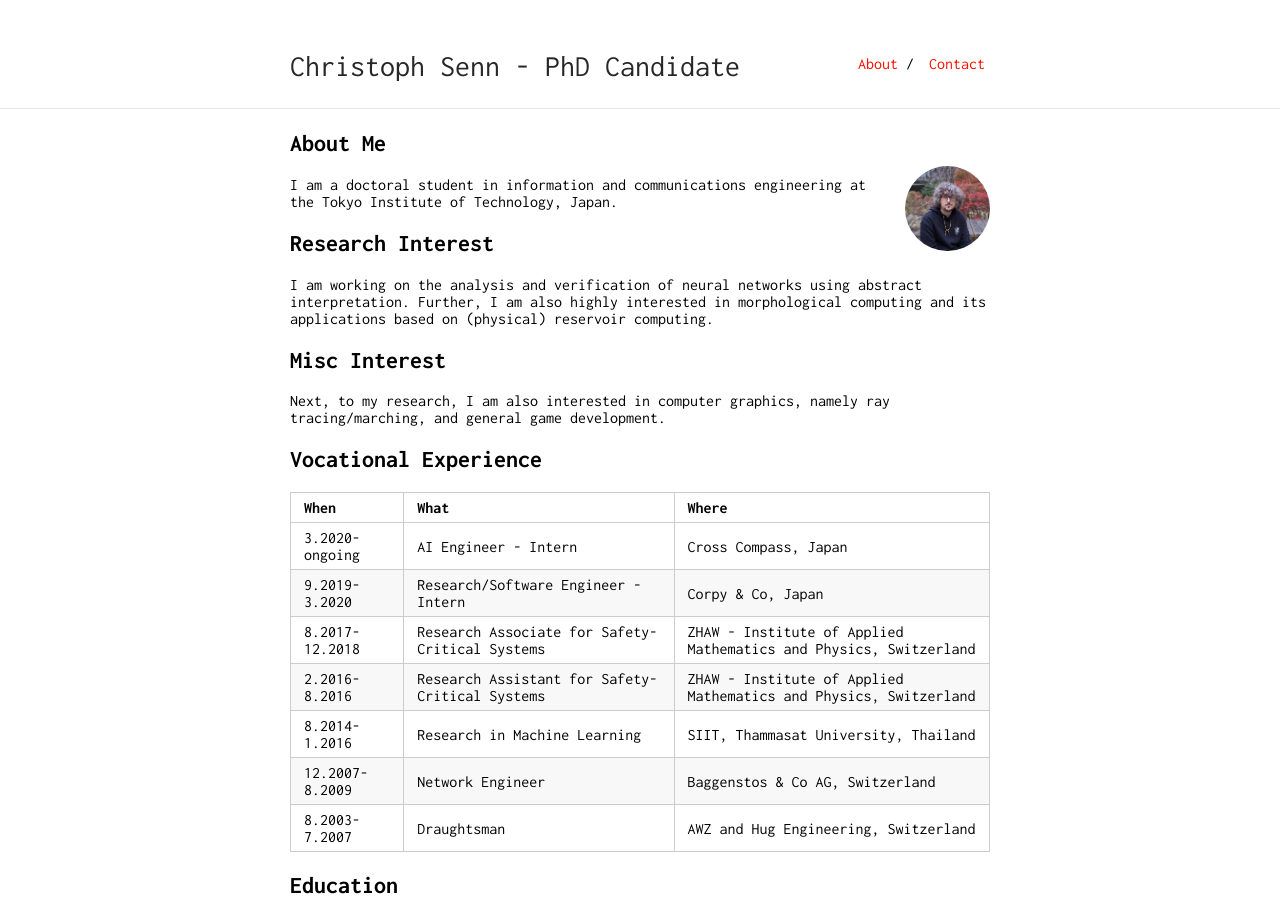
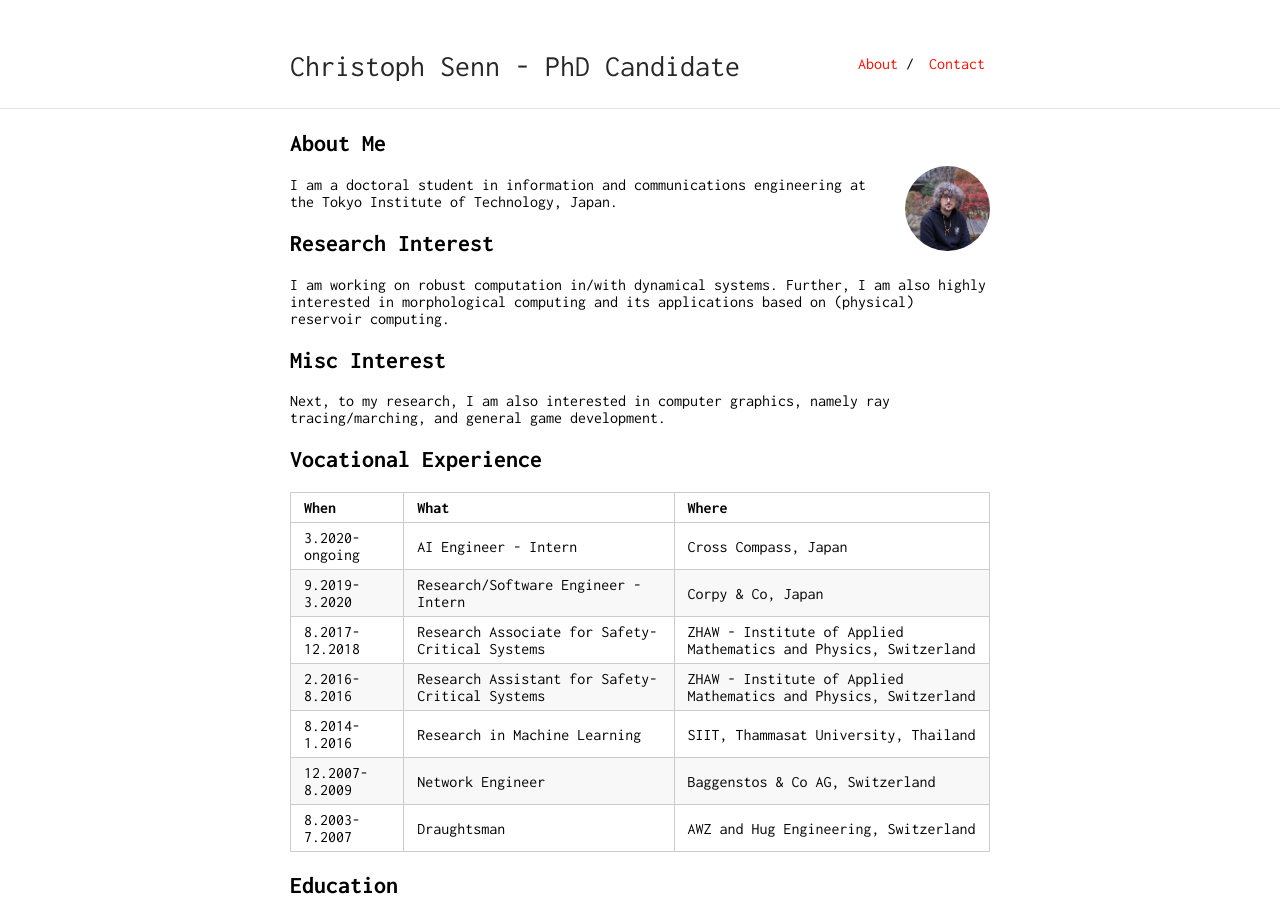
Before and after one commit to delpart/delpart.github.io, a Jekyll site: the page built from index.md, in a window 1280 px wide and 900 px high. Built offline with Jekyll 4.4.1, drawn with Linux system fonts in a browser that asks for light colours; our own code applies the rules of GitHub Pages for plain Markdown files.

Commit message:
Update index.md

```diff
--- a/index.md
+++ b/index.md
@@ -8,7 +8,7 @@ I am a doctoral student in information and communications engineering at the Tok
 
 ## Research Interest
 
-I am working on the analysis and verification of neural networks using abstract interpretation. Further, I am also highly interested in morphological computing and its applications based on (physical) reservoir computing.
+I am working on robust computation in/with dynamical systems. Further, I am also highly interested in morphological computing and its applications based on (physical) reservoir computing.
 
 ## Misc Interest
 
```
